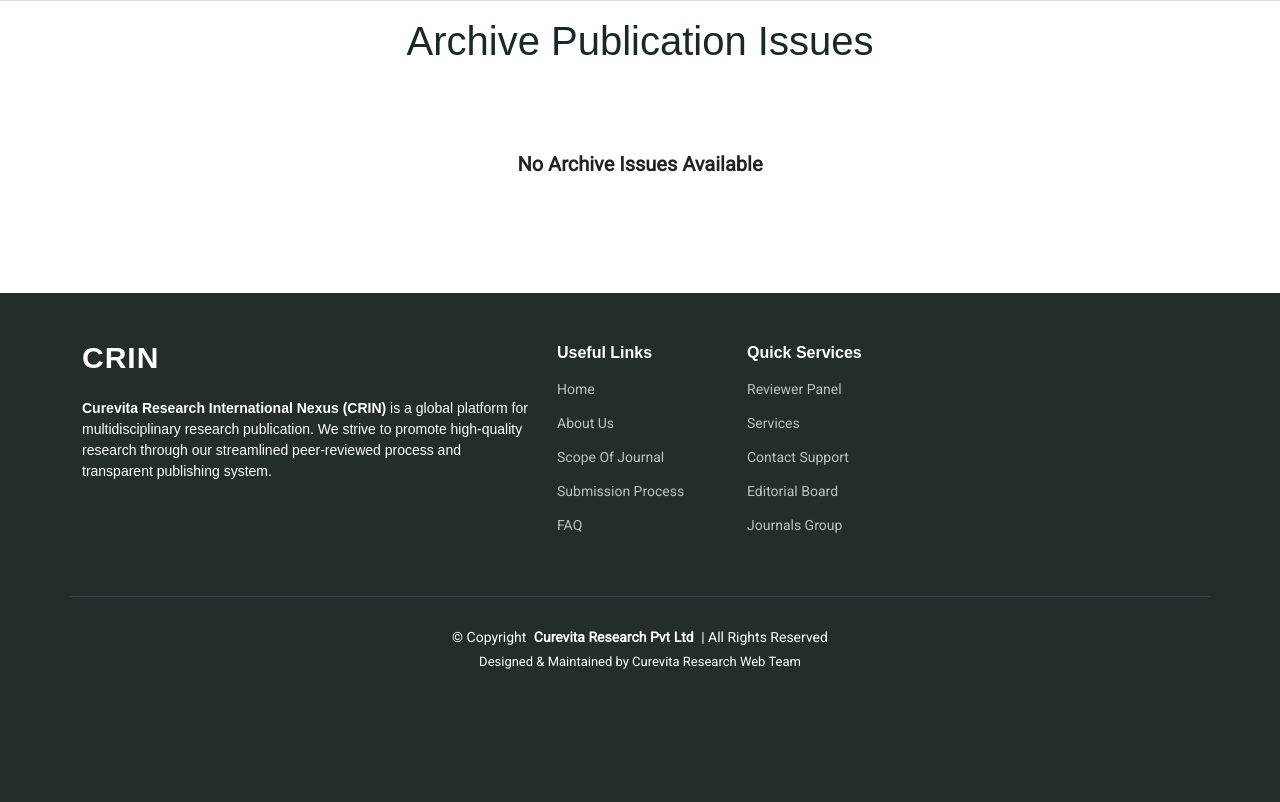
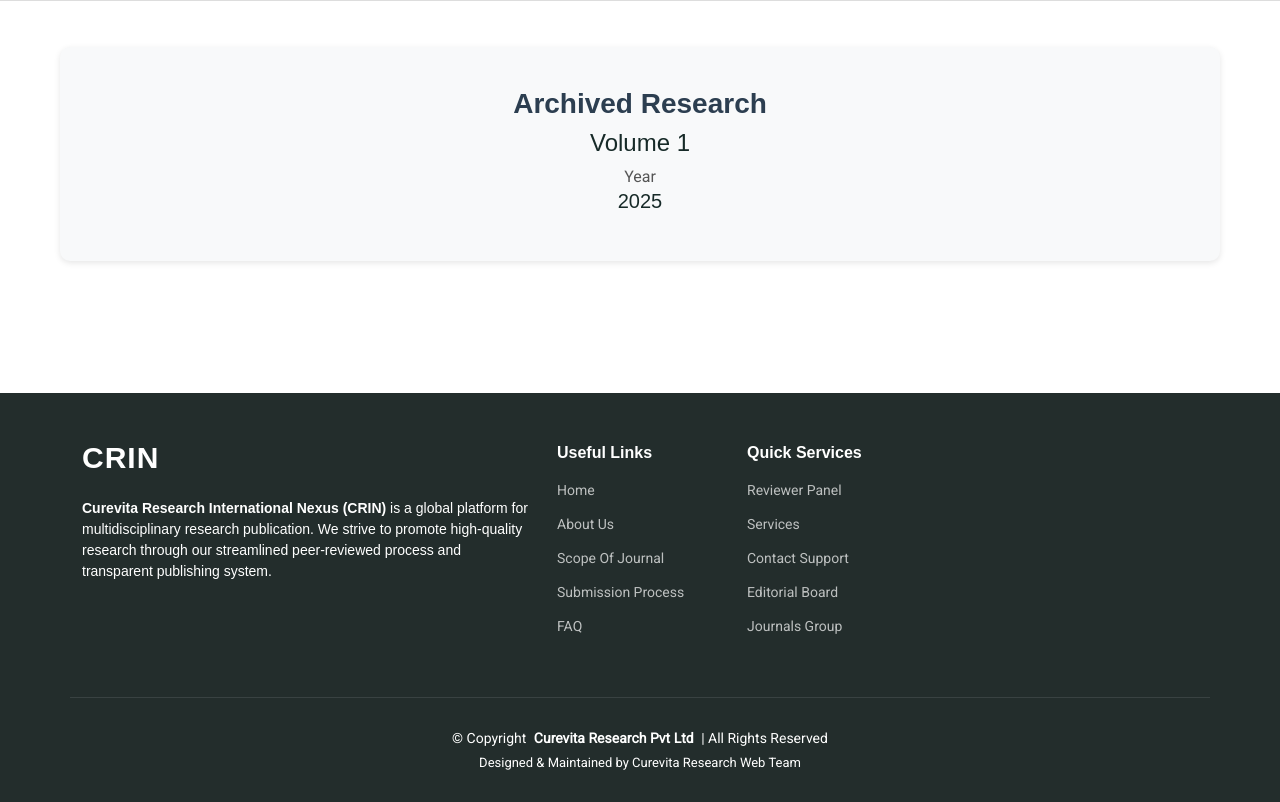
Before and after one commit to shah5fahad/journal_project, a Flask app: page /crin/archive in a window 1280 px wide. Shown: the part 157-959 px from the top of the page. Before the commit the page ends 826 px from the top, so only its background shows below. Run offline with Flask 3, Linux system fonts and the light colour scheme; parts of the project's set-up code (start-up, migrations or seed data) failed here and were passed over; some libraries are stand-ins or nearby versions.

Commit message:
update gird section in archive

```diff
--- a/main_app/templates/crin/archive.html
+++ b/main_app/templates/crin/archive.html
@@ -10,6 +10,7 @@
         margin: 0 auto;
         padding: 10px;
         margin-top: 20px;
+        display: none; /* Hidden by default */
     }
     .page-title {
         color: #2c3e50;
@@ -39,9 +40,6 @@
         transform: translateY(-5px);
         box-shadow: 0 6px 12px rgba(0,0,0,0.15);
         border-left: 4px solid #2980b9;
-    }
-    .research-card-link:active .research-card {
-        transform: translateY(-2px);
     }
     .research-title {
         color: #2c3e50;
@@ -75,6 +73,36 @@
         color: #7f8c8d;
         margin-top: 15px;
     }
+    /* Archive Grid */
+    .archive-grid {
+        display: grid;
+        grid-template-columns: repeat(auto-fit, minmax(250px, 1fr));
+        gap: 20px;
+        max-width: 1200px;
+        margin: 40px auto;
+        padding: 20px;
+    }
+    .archive-item {
+        background: #f8f9fa;
+        border-radius: 10px;
+        padding: 40px 20px;
+        text-align: center;
+        box-shadow: 0 2px 6px rgba(0,0,0,0.1);
+        cursor: pointer;
+        transition: all 0.3s ease;
+    }
+    .archive-item:hover {
+        background: #eaf2fb;
+        transform: translateY(-4px);
+    }
+    .archive-item h3 {
+        color: #2c3e50;
+        font-weight: 600;
+    }
+    .archive-item p {
+        color: #555;
+    }
+
     @media (max-width: 768px) {
         .research-card {
             padding: 20px;
@@ -85,7 +113,18 @@
     }
 </style>
 
-<div class="research-container">
+<!-- ===== Archive Grid (Visible on Page Load) ===== -->
+<div class="archive-grid" id="archiveGrid">
+    <div class="archive-item" id="viewArchiveBtn">
+        <h3>Archived Research</h3>
+        <h4>Volume 1</h4>
+        <p class="p-0 m-0">Year</p>
+        <h5>2025</h5>
+    </div>
+</div>
+
+<!-- ===== Archive Research Container (Hidden initially) ===== -->
+<div class="research-container" id="archiveContent">
     <div class="container section-title" data-aos="fade-up">
         <h1 lass="fw-bold ">Archive Publication Issues</h1>
     </div>
@@ -116,6 +155,20 @@
     </div>
 </div>
 
+<script>
+    document.addEventListener('DOMContentLoaded', function () {
+        const archiveGrid = document.getElementById('archiveGrid');
+        const archiveContent = document.getElementById('archiveContent');
+        const viewBtn = document.getElementById('viewArchiveBtn');
+
+        viewBtn.addEventListener('click', function () {
+            archiveGrid.style.display = 'none';
+            archiveContent.style.display = 'block';
+            window.scrollTo({ top: 0, behavior: 'smooth' });
+        });
+    });
+</script>
+
 <br><br><br>
 
 {% endblock %}
```
